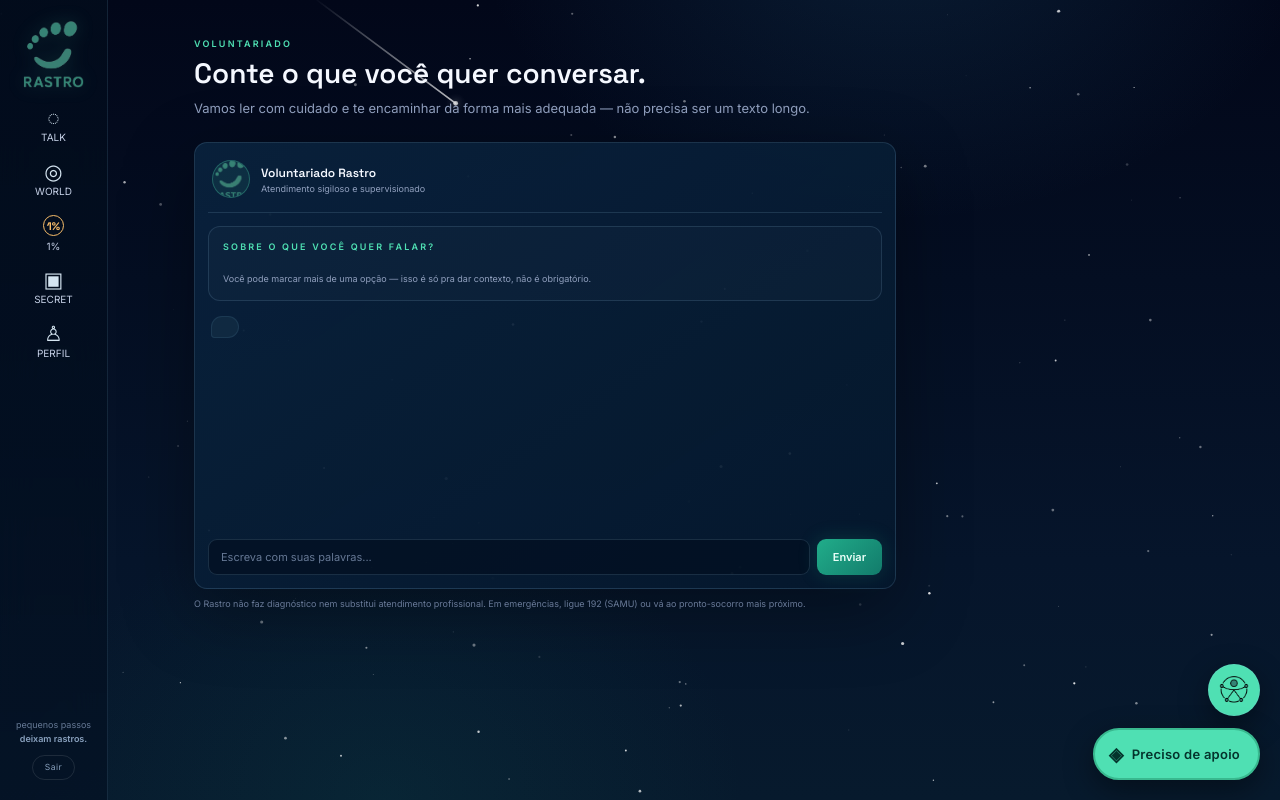
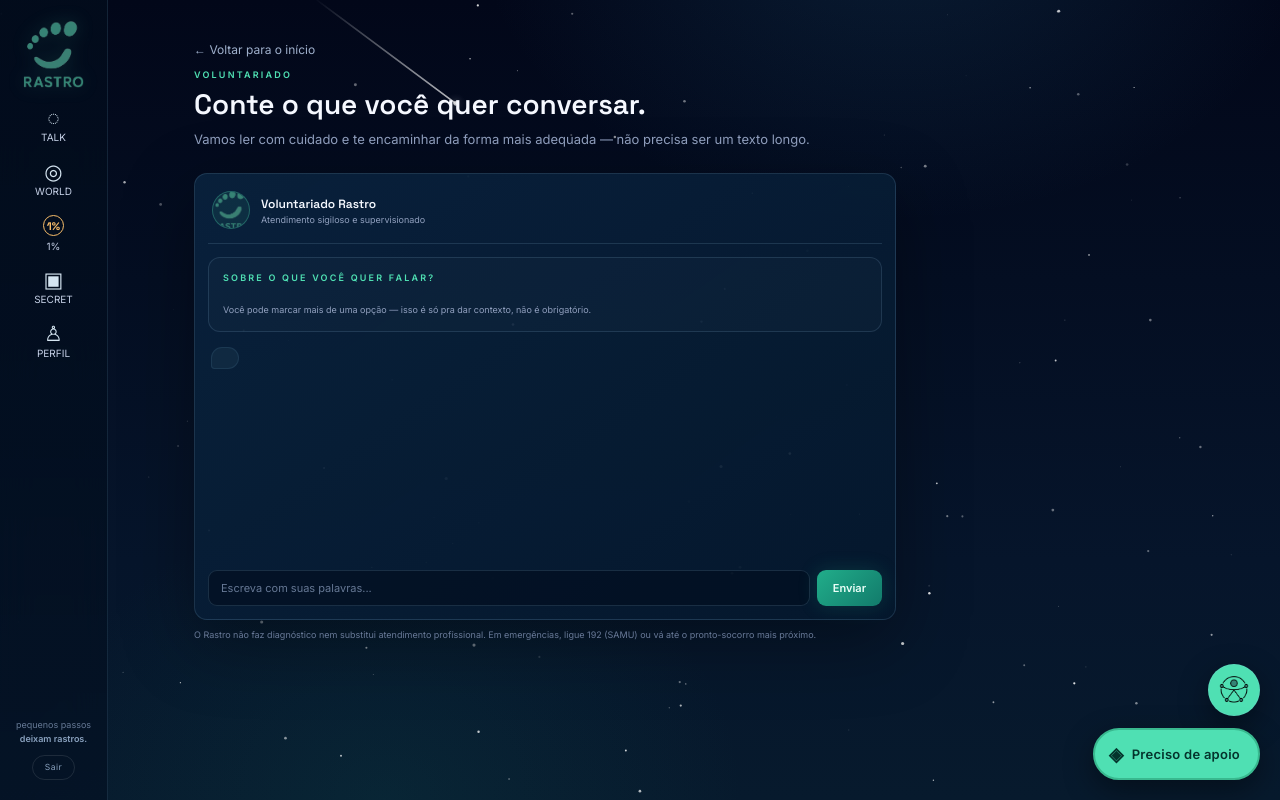
Before and after one commit to samandralves/RASTRO, a Flask app: template templates/volunteer/chat.html in a window 1280 px wide. Run offline with Flask 3, Linux system fonts and the light colour scheme; the template is opened without the code that fills it, so the values that code supplies are empty.

Commit message:
Update chat.html

```diff
--- a/templates/volunteer/chat.html
+++ b/templates/volunteer/chat.html
@@ -1,8 +1,28 @@
 {% extends "base.html" %}
 {% block title %}Voluntariado{% endblock %}
+
+{% block head %}
+<style>
+  .back-link {
+    display: inline-flex;
+    align-items: center;
+    gap: 6px;
+    font-size: 12px;
+    color: #9fb0cc;
+    text-decoration: none;
+    margin-bottom: 12px;
+    transition: color 0.15s ease;
+  }
+  .back-link:hover {
+    color: #4fe0b3;
+  }
+</style>
+{% endblock %}
+
 {% block content %}
 <section class="screen talk-screen">
   <div class="screen-heading">
+    <a href="{{ url_for('main.home') }}" class="back-link">← Voltar para o início</a>
     <p class="eyebrow">VOLUNTARIADO</p>
     <h1>Conte o que você quer conversar.</h1>
     <p>Vamos ler com cuidado e te encaminhar da forma mais adequada — não precisa ser um texto longo.</p>
@@ -59,7 +79,7 @@
         </div>
         {% endif %}
       </div>
-      <p class="disclaimer">O Rastro não faz diagnóstico nem substitui atendimento profissional. Em emergências, ligue 192 (SAMU) ou vá ao pronto-socorro mais próximo.</p>
+      <p class="disclaimer">O Rastro não faz diagnóstico nem substitui atendimento profissional. Em emergências, ligue 192 (SAMU) ou vá até o pronto-socorro mais próximo.</p>
     </div>
   </div>
 </section>
```
